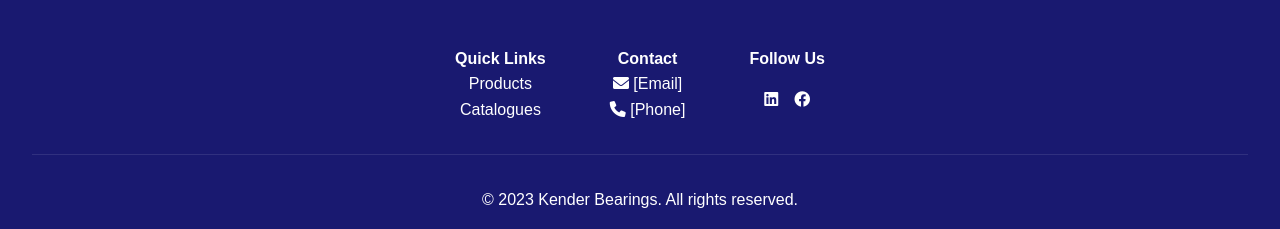
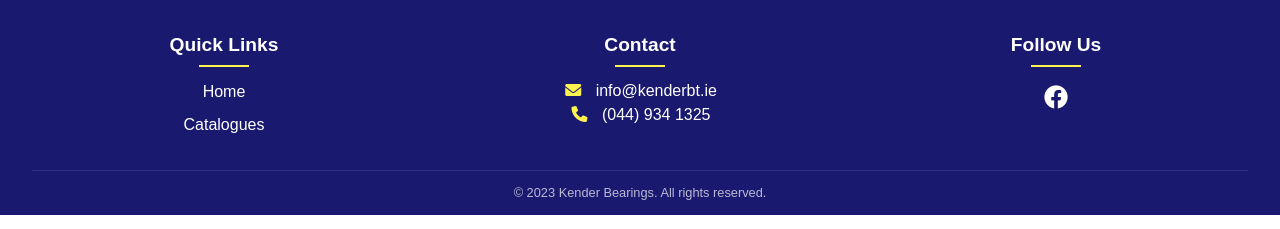
Before and after one commit to Precursorr/Kender, a plain HTML site: page index.html in a window 1280 px wide. Shown: the part 3795-4024 px from the top of the page. Drawn offline with Linux system fonts and the light colour scheme.

Commit message:
Improved fotter

```diff
--- a/index.html
+++ b/index.html
@@ -194,21 +194,20 @@
             <div class="footer-section">
                 <h4>Quick Links</h4>
                 <ul>
-                    <li><a href="#products">Products</a></li>
+                    <li><a href="#" class="scroll-top">Home</a></li>
                     <li><a href="#catalogues">Catalogues</a></li>
                 </ul>
             </div>
             <div class="footer-section">
                 <h4>Contact</h4>
                 <p class="contact-info">
-                    <i class="fas fa-envelope"></i> [Email]<br>
-                    <i class="fas fa-phone"></i> [Phone]
+                    <i class="fas fa-envelope"></i> <a href="mailto:info@kenderbt.ie">info@kenderbt.ie</a><br>
+                    <i class="fas fa-phone"></i> <a href="tel:0449341325">(044) 934 1325</a>
                 </p>
             </div>
             <div class="footer-section">
                 <h4>Follow Us</h4>
                 <div class="social-links">
-                    <a href="#"><i class="fab fa-linkedin"></i></a>
                     <a href="#"><i class="fab fa-facebook"></i></a>
                 </div>
             </div>
--- a/script.js
+++ b/script.js
@@ -31,4 +31,14 @@ document.addEventListener('DOMContentLoaded', function() {
     // Change slide every 8 seconds
     setInterval(nextSlide, 8000);
 
+    // Add smooth scrolling for the Home link in footer
+    const scrollTopLink = document.querySelector('.scroll-top');
+
+    scrollTopLink.addEventListener('click', function(e) {
+        e.preventDefault();
+        window.scrollTo({
+            top: 0,
+            behavior: 'smooth'
+        });
+    });
 });
--- a/styles.css
+++ b/styles.css
@@ -385,21 +385,40 @@ body {
 footer {
     background-color: var(--midnight-blue);
     color: var(--white);
-    padding: 3rem 2rem 1rem;
+    padding: 2rem 2rem 0.75rem; /* Reduced from 4rem 2rem 1.5rem */
     margin-top: auto;
-    text-align: center;
 }
 
 .footer-content {
     display: flex;
-    justify-content: center;
-    gap: 4rem;
+    justify-content: space-around;
+    gap: 3rem; /* Reduced from 6rem */
     max-width: 1200px;
     margin: 0 auto;
 }
 
 .footer-section {
+    flex: 1;
+    max-width: 300px;
     text-align: center;
+}
+
+.footer-section h4 {
+    font-size: 1.2rem; /* Reduced from 1.4rem */
+    margin-bottom: 0.75rem; /* Reduced from 1.5rem */
+    position: relative;
+    padding-bottom: 0.4rem; /* Reduced from 0.8rem */
+}
+
+.footer-section h4::after {
+    content: '';
+    position: absolute;
+    bottom: 0;
+    left: 50%;
+    transform: translateX(-50%);
+    width: 50px;
+    height: 2px;
+    background-color: var(--lemon-yellow);
 }
 
 .footer-section ul {
@@ -407,35 +426,73 @@ footer {
     padding: 0;
 }
 
+.footer-section ul li {
+    margin-bottom: 0.5rem; /* Reduced from 1rem */
+}
+
 .footer-section a {
     color: var(--white);
     text-decoration: none;
-    transition: color 0.3s ease;
+    transition: color 0.3s ease, transform 0.3s ease;
+    display: inline-block;
 }
 
 .footer-section a:hover {
     color: var(--lemon-yellow);
+    transform: translateX(5px);
+}
+
+.contact-info {
+    line-height: 1.5; /* Reduced from 2 */
+}
+
+.contact-info i {
+    color: var(--lemon-yellow);
+    margin-right: 0.5rem;
+    width: 20px;
 }
 
 .social-links {
     display: flex;
     justify-content: center;
-    gap: 1rem;
-    margin-top: 1rem;
+    gap: 0.75rem; /* Reduced from 1.5rem */
+    margin-top: 0.5rem; /* Reduced from 1rem */
+}
+
+.social-links a {
+    color: var(--white);
+    font-size: 1.5rem;
+    transition: all 0.3s ease;
+}
+
+.social-links a:hover {
+    color: var(--lemon-yellow);
+    transform: translateY(-3px);
 }
 
 .footer-bottom {
     text-align: center;
-    margin-top: 2rem;
-    padding-top: 2rem;
-    border-top: 1px solid rgba(255,255,255,0.1);
+    margin-top: 1.5rem; /* Reduced from 3rem */
+    padding-top: 0.75rem; /* Reduced from 1.5rem */
+    border-top: 1px solid rgba(255, 255, 255, 0.1);
+    font-size: 0.8rem; /* Slightly reduced from 0.9rem */
+    color: rgba(255, 255, 255, 0.7);
 }
 
 @media (max-width: 768px) {
     .footer-content {
         flex-direction: column;
-        gap: 2rem;
+        gap: 1.5rem; /* Reduced from 3rem */
         align-items: center;
+    }
+
+    .footer-section {
+        width: 100%;
+        max-width: 100%;
+    }
+
+    .footer-section h4::after {
+        width: 40px;
     }
 }
 
```
